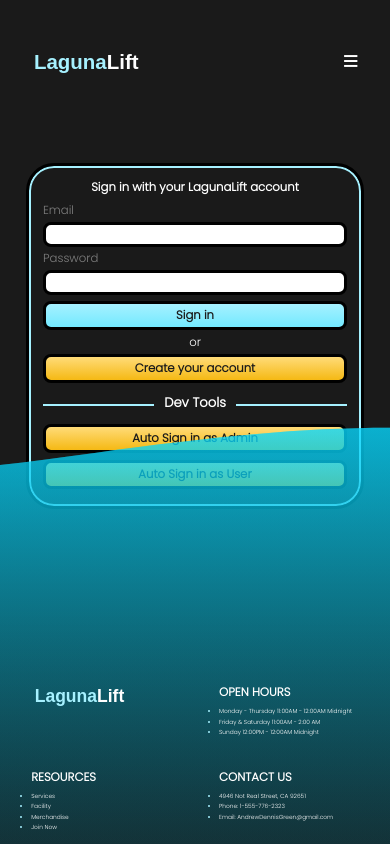
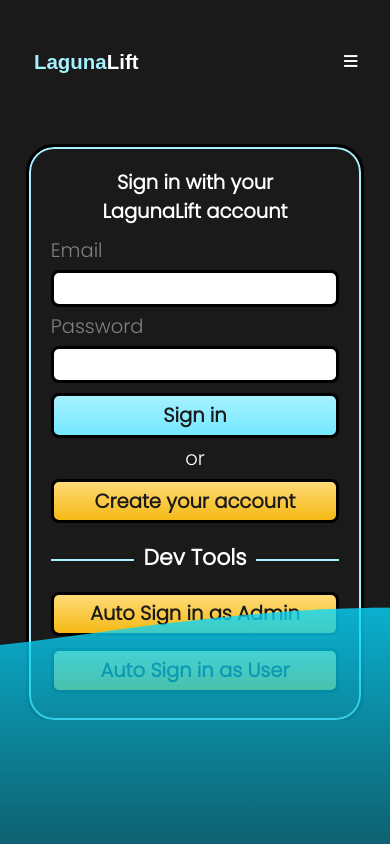
Before and after one commit to AGreen153/LagunaLift, a React (Vite) app: page /Login in a window 390 px wide. Shown: the top 844 px of the page. Built offline with nearby package versions, Linux system fonts and the light colour scheme; a web font is replaced by a local one.

Commit message:
fix: CSS mobile fixes

```diff
--- a/src/components/LoginComponent/Login.css
+++ b/src/components/LoginComponent/Login.css
@@ -10,7 +10,7 @@
     place-self: center;
     margin-left: auto;
     margin-right: auto;
-    font-size: 3vw; /* So everything default scales with 4k resolution */
+    font-size: 1.5vw; /* So everything default scales with 4k resolution */
 }
 
 /* Reuseable Styling */
@@ -129,6 +129,7 @@
 @media screen and (max-width: 1240px) {
     .login-component {
         width: 85%;
+        font-size: 3vw;
     }
     .login-component #cardSignIn {
         width: 100%;
@@ -138,3 +139,9 @@
         font-size: 0.75em;
     }
 }
+
+@media screen and (max-width: 600px) {
+    .login-component {
+        font-size: 5vw;
+    }
+}
--- a/src/components/ServicesComponent/Services.css
+++ b/src/components/ServicesComponent/Services.css
@@ -320,7 +320,7 @@
     transition: all 500ms ease;
 }
 
-.services-component .carousel .card:hover .contents{
+.services-component .carousel .card:hover .contents {
     width: 100%;
     position: absolute;
     bottom: 0;
@@ -574,6 +574,10 @@
         height: 20em;
     }
 
+    .services-component .carousel .card:hover .contents {
+        font-size: 1.5vw;
+    }
+
     .services-component .amenities-container .modal {
         height: fit-content;
     }
```
